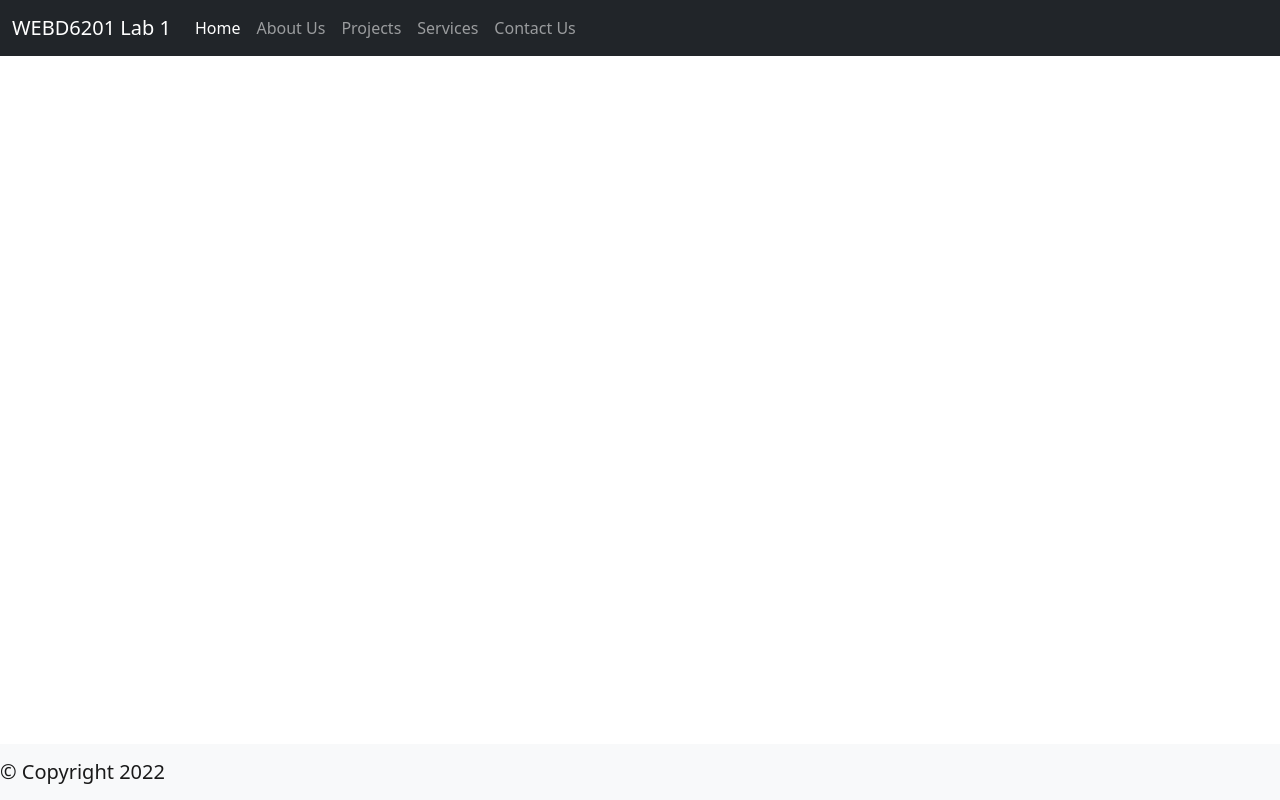
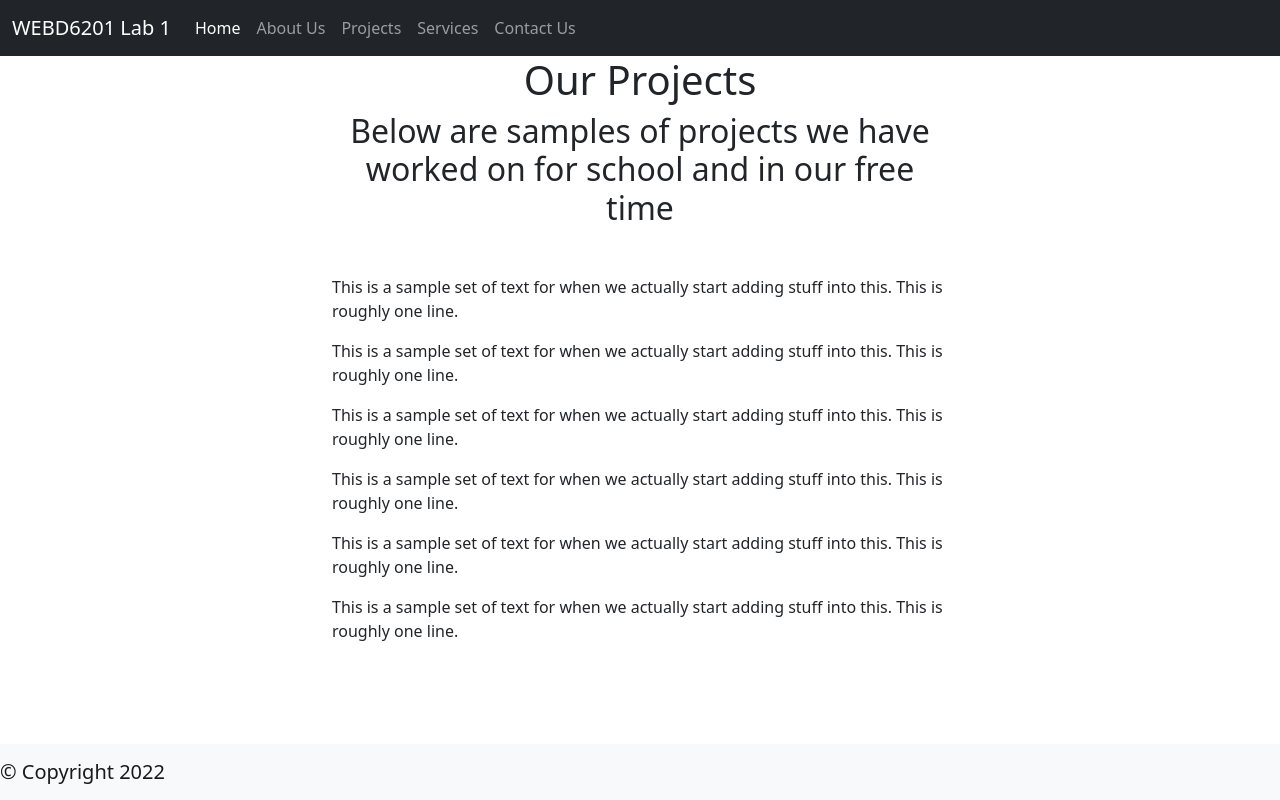
Before and after one commit to ZoeOliveStraw/WEBD6201-03-Lab1-Group12, a website: page products.html in a window 1280 px wide. Drawn offline with nearby package versions, Linux system fonts and the light colour scheme.

Commit message:
Added placeholder content for projets page

```diff
--- a/products.html
+++ b/products.html
@@ -1,4 +1,4 @@
-<!--By Jacob Kent and Zoe Straw for WEBD6201 Lab 1-->
+<!--By Jacob Kent - [SN here] and Zoe Straw - 100303831 for WEBD6201 Lab 1-->
 
 <!DOCTYPE html>
 <html lang="en">
@@ -16,11 +16,25 @@
 <body>
     <!-- Header will store the navbar and its elements -->
     <header>
-
     </header>
     <!-- Main will store the main contents of the site -->
     <main>
-
+        <section class="mbr-section content4">
+            <div class="container w-50">
+                <div class="media-container-row">
+                    <h1 class="text-center">Our Projects</h1>
+                    <h2 class="text-center font-weight-light">Below are samples of projects we have worked on for school and in our free time</h2>
+                </div>
+                <div class="mt-5">
+                    <p>This is a sample set of text for when we actually start adding stuff into this. This is roughly one line.</p>
+                    <p>This is a sample set of text for when we actually start adding stuff into this. This is roughly one line.</p>
+                    <p>This is a sample set of text for when we actually start adding stuff into this. This is roughly one line.</p>
+                    <p>This is a sample set of text for when we actually start adding stuff into this. This is roughly one line.</p>
+                    <p>This is a sample set of text for when we actually start adding stuff into this. This is roughly one line.</p>
+                    <p>This is a sample set of text for when we actually start adding stuff into this. This is roughly one line.</p>
+                </div>
+            </div>
+        </section>
     </main>
 
     <!-- Scripts that the page will utilize -->
```
Also changed, not shown: about.html (+1 -1 lines), contact.html (+1 -1 lines), index.html (+1 -1 lines), services.html (+1 -1 lines).
